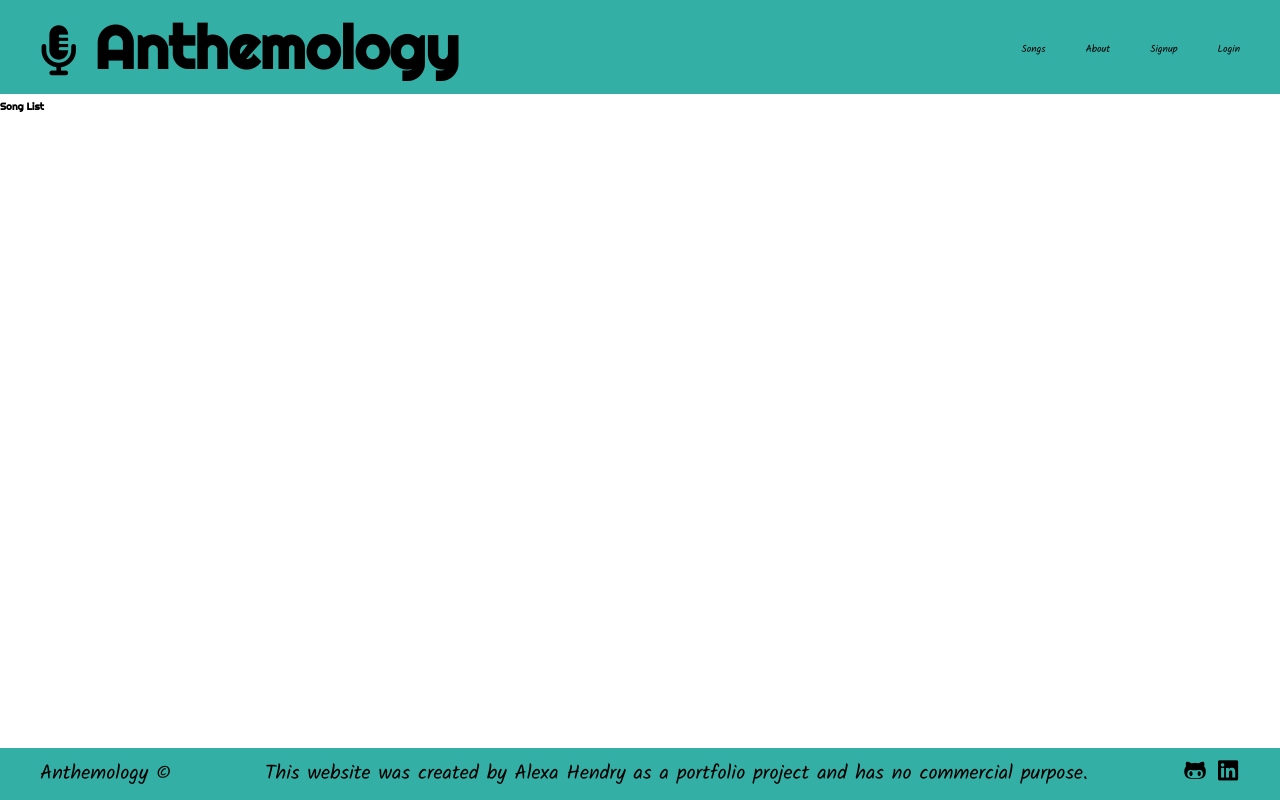
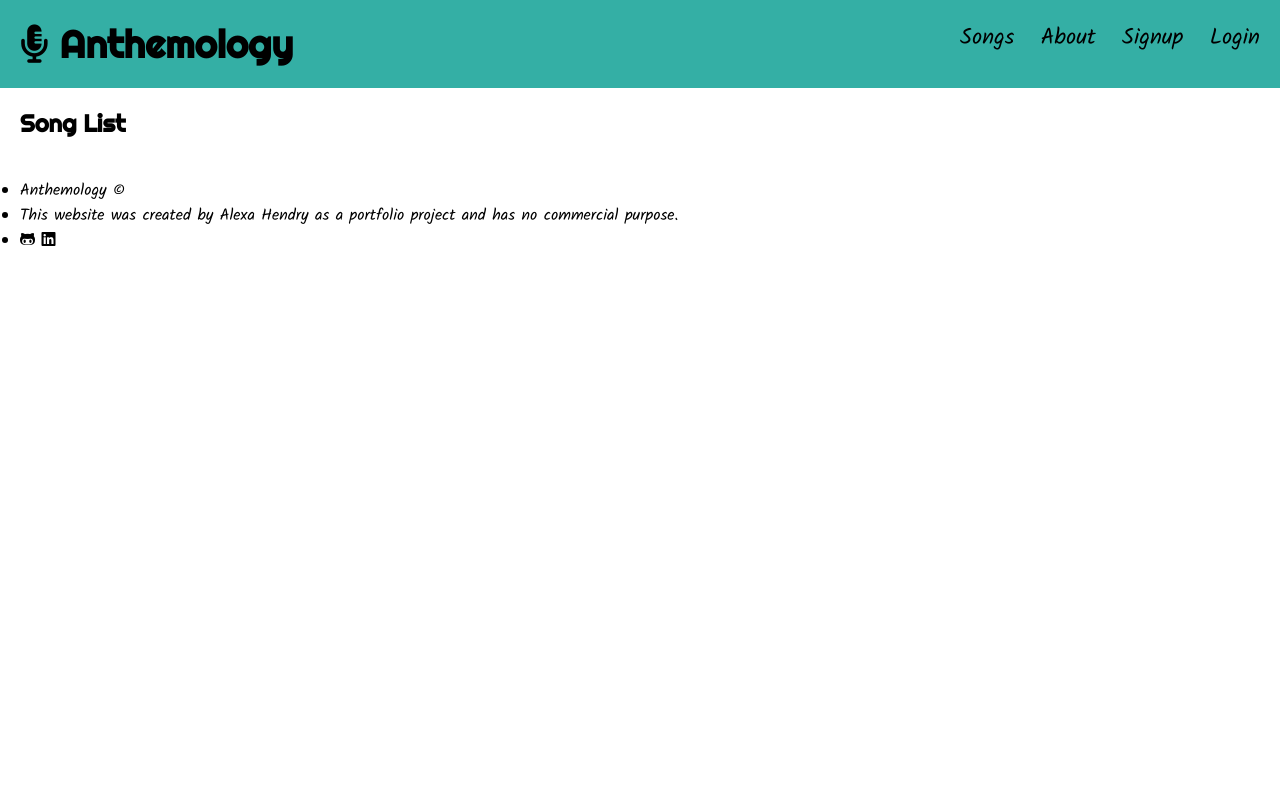
Before and after one commit to AlexaH88/anthemology, a Django app: page / in a window 1280 px wide. Run offline with Django 3.2, Linux system fonts and the light colour scheme; data that the repository does not hold is empty; some libraries are stand-ins or nearby versions.

Commit message:
Begin redoing css layout to reflect grid layout

```diff
--- a/songs/templates/songs/song_list.html
+++ b/songs/templates/songs/song_list.html
@@ -8,8 +8,8 @@
             <h3>
                 <a href="{% url 'songs:detail' slug=song.slug %}">{{ song.title }}</a>
             </h3>
-            <p>{{ song.artist }}</p>
-            <p>{{ song.album }}</p>
+            <p>Artist: {{ song.artist }}</p>
+            <p>Album: {{ song.album }}</p>
             <p class="author">Added By: {{ song.author.username }}</p>
         </div>
         {% endfor %}
--- a/static/css/style.css
+++ b/static/css/style.css
@@ -3,136 +3,64 @@
 
 /* full site styles */
 * {
-    font-size: 10px;
     margin: 0;
     padding: 0;
 }
 
-*,
-*::before,
-*::after {
-    box-sizing: border-box;
+body * {
+    font-family: 'Kalam', sans-serif;
+    color: black;
 }
 
-body {
-    height: 100vh;
-    margin: 0;
-    display: flex;
-    flex-direction: column;
-}
-
-header,
-section,
-footer {
-    padding: 1rem 4rem;
-}
-
-/* fonts and colours */
 h1,
-h2 {
+h2,
+h3,
+h4 {
     font-family: 'Righteous', sans-serif;
 }
 
-h1 {
-    font-size: 6rem;
+a {
+    text-decoration: none;
 }
 
-header h2 {
-    font-size: 4rem;
+a:hover {
+    color: white;
+    text-decoration: none;
 }
 
-section h2 {
-    font-size: 3rem;
-}
-
-body {
-    font-family: 'Kalam', sans-serif;
-}
-
-p,
-li {
-    font-size: 2rem;
-    list-style: none;
-}
-
-ol li {
-    font-size: 1.5rem;
-    text-align: left;
-    padding-left: 0.8rem !important;
-}
-
-i {
-    font-size: 5rem;
-    color: black;
-}
-
-section a:hover {
-    color: #34afa5;
+.wrapper {
+    max-width: 100%;
+    margin: 0 auto;
+    padding: 20px;
 }
 
 /* header */
 header {
-    display: flex;
-    justify-content: space-between;
-    align-items: center;
-    background-color: #34afa5;
-    width: 100vw;
-    position: fixed;
-    z-index: +2;
-}
-
-header ul {
-    display: flex;
-    justify-content: space-between;
-    align-items: center;
-}
-
-.nav-list {
-    padding-left: 4rem;
-}
-
-a {
-    text-decoration: none;
-    color: black;
-}
-
-a:hover {
-    color: white;
-}
-
-/* main page sections */
-#main-page-container {
-    margin-top: 100px;
-    justify-content: center;
-    align-items: center;
-}
-
-section h2 {
-    margin: 2rem 0rem;
-}
-
-section li {
-    margin: 1rem 0rem;
-}
-
-/* footer */
-footer {
-    margin-top: auto;
+    display: grid;
+    grid-template-columns: 50% 50%;
+    padding: 20px 0;
     background-color: #34afa5;
 }
 
-footer i {
-    color: black;
-    font-size: 2.3rem;
-    padding: 0rem 0.2rem;
+header h1 {
+    font-size: 2.4em;
 }
 
-footer i:hover {
-    color: white;
+nav {
+    justify-self: end;
 }
 
-footer ul {
-    display: flex;
-    justify-content: space-between;
-    align-items: center;
+nav li {
+    display: inline-block;
+    list-style-type: none;
+    margin-left: 20px;
+    font-size: 1.4em;
 }
+
+nav button {
+    background: none;
+    cursor: pointer;
+    border: 2px solid;
+    border-radius: 25px;
+    font-size: 1em;
+}
--- a/templates/base_layout.html
+++ b/templates/base_layout.html
@@ -64,14 +64,14 @@
     </header>
 
     <main>
-        <div id="main-page-container">
+        <div class="wrapper">
             {% block content %}
             {% endblock %}
         </div>
     </main>
 
     <!-- footer -->
-    <footer>
+    <footer class="wrapper">
         <ul>
             <!-- site name -->
             <li>Anthemology &copy;</li>
```
Also changed, not shown: songs/templates/songs/song_detail.html (+4 -4 lines).
